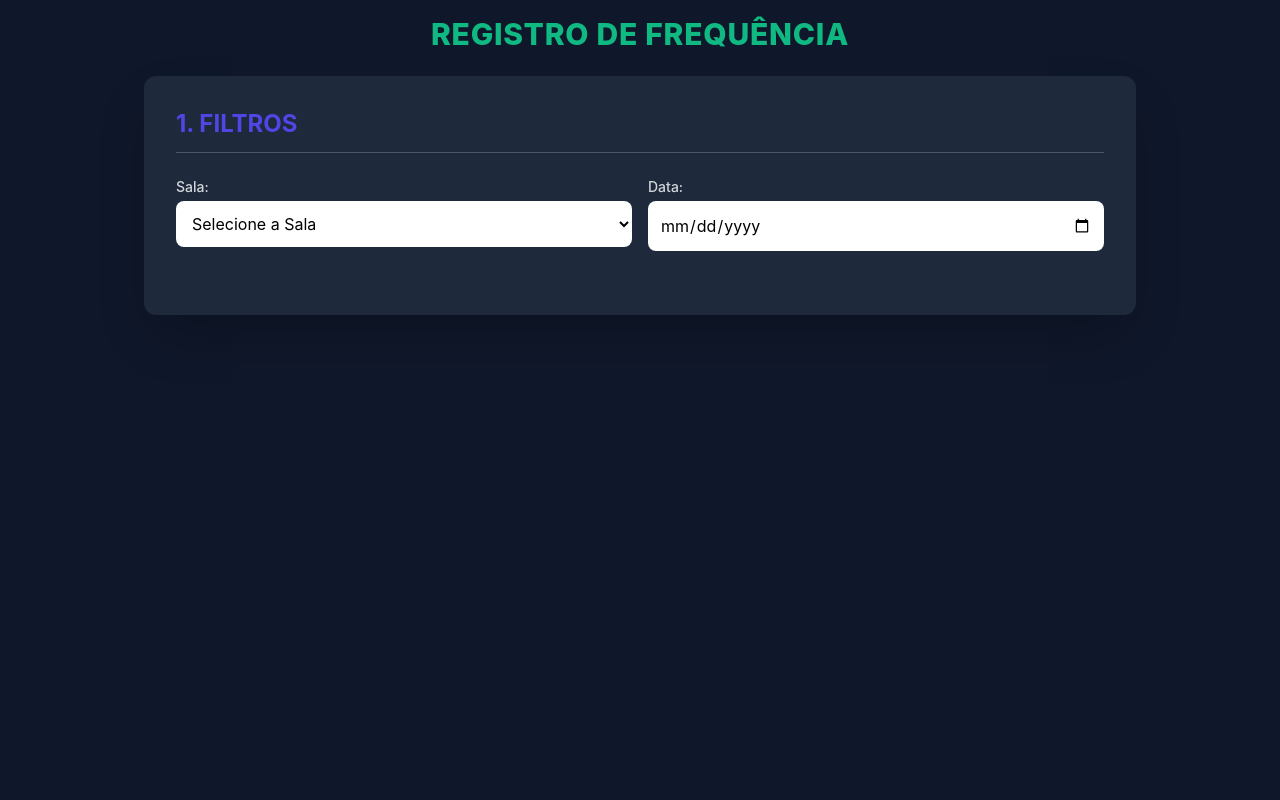
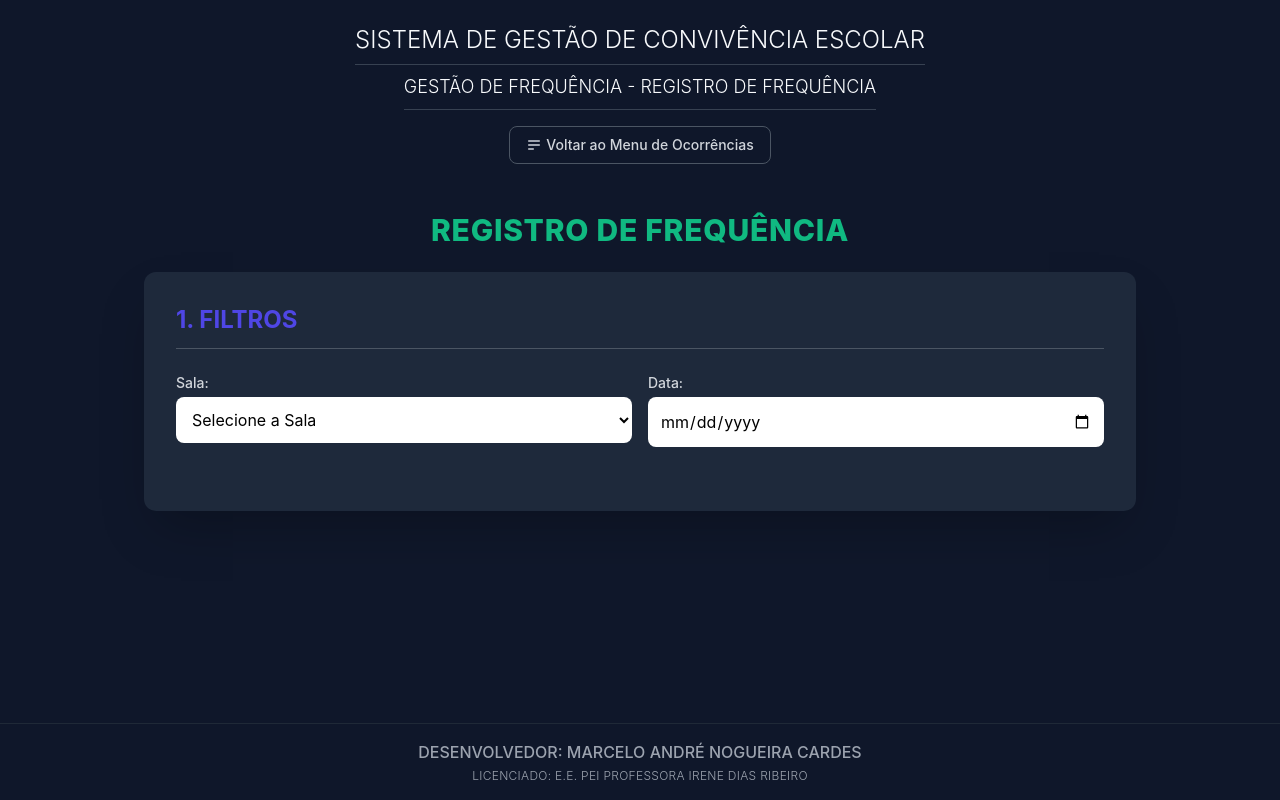
Before and after one commit to ocorrenciasidr/gestao, a Flask app: page /gestao_frequencia_registro in a window 1280 px wide. Run offline with Flask 3, Linux system fonts and the light colour scheme; data that the repository does not hold is empty; parts of the project's set-up code (start-up, migrations or seed data) failed here and were passed over; some libraries are stand-ins or nearby versions.

Commit message:
Update gestao_frequencia_registro.html

```diff
--- a/templates/gestao_frequencia_registro.html
+++ b/templates/gestao_frequencia_registro.html
@@ -42,6 +42,27 @@
   </style>
 </head>
 <body class="flex flex-col items-center justify-center min-h-screen">
+
+  <!-- HEADER -->
+  <header class="text-center mb-8 mt-4">
+    <h1 class="text-2xl text-text-light mt-2 font-light border-b border-gray-700 pb-2 inline-block">
+      SISTEMA DE GESTÃO DE CONVIVÊNCIA ESCOLAR
+    </h1><br>
+    <h2 class="text-lg text-text-light mt-2 font-light border-b border-gray-700 pb-2 inline-block">
+      GESTÃO DE FREQUÊNCIA - REGISTRO DE FREQUÊNCIA
+    </h2>
+    <button onclick="window.location.href='/gestao_ocorrencia'"
+      class="mt-4 px-4 py-2 text-sm font-medium rounded-lg text-gray-300 border border-gray-600 hover:bg-gray-700 transition duration-150 flex items-center mx-auto">
+      <svg class="w-4 h-4 mr-1" fill="none" stroke="currentColor" viewBox="0 0 24 24"
+        xmlns="http://www.w3.org/2000/svg">
+        <path stroke-linecap="round" stroke-linejoin="round" stroke-width="2"
+          d="M4 6h16M4 12h16M4 18h7"></path>
+      </svg>
+      Voltar ao Menu de Ocorrências
+    </button>
+  </header>
+
+  <!-- CONTEÚDO PRINCIPAL -->
   <div class="w-full max-w-5xl flex-grow p-4">
     <h1 class="text-3xl font-extrabold mb-6 text-center text-accent-success tracking-wide">
       REGISTRO DE FREQUÊNCIA
@@ -94,7 +115,8 @@
       class="hidden bg-dark-secondary p-10 mt-8 rounded-xl shadow-2xl text-center border border-gray-600">
       <h2 class="text-2xl font-extrabold text-accent-success mb-4">FREQUÊNCIA JÁ REGISTRADA</h2>
       <p class="text-lg leading-relaxed text-gray-200">
-        A frequência desta <span class="text-secondary-accent font-bold">sala</span> e desta <span class="text-secondary-accent font-bold">data</span>
+        A frequência desta <span class="text-secondary-accent font-bold">sala</span> e desta <span
+          class="text-secondary-accent font-bold">data</span>
         já foi registrada anteriormente.<br><br>
         Para realizar qualquer alteração, utilize as telas:
         <br>
@@ -103,6 +125,16 @@
       </p>
     </div>
   </div>
+
+  <!-- FOOTER -->
+  <footer class="w-full text-center mt-10 p-4 text-gray-400 text-sm border-t border-gray-800">
+    <p class="mb-1 text-base font-medium">
+      DESENVOLVEDOR: MARCELO ANDRÉ NOGUEIRA CARDES
+    </p>
+    <p class="text-xs font-light tracking-wide">
+      LICENCIADO: E.E. PEI PROFESSORA IRENE DIAS RIBEIRO
+    </p>
+  </footer>
 
   <script>
     let salasData = [];
@@ -126,7 +158,7 @@
         salasData.forEach(sala => {
           selectSala.innerHTML += `<option value="${sala.id}">${sala.nome}</option>`;
         });
-      } catch (error) {
+      } catch {
         mostrarMsg('Erro ao carregar salas.', 'alert-danger');
       }
     }
@@ -162,12 +194,10 @@
         const statusData = await statusResponse.json();
 
         if (statusData.registrada) {
-          // Frequência já registrada → mostra só a mensagem
           statusDiv.innerHTML = `<span class="text-accent-success font-bold">Frequência já registrada.</span>`;
           isLocked = true;
           mensagemTravada.classList.remove('hidden');
         } else {
-          // Nova frequência → libera a lista
           statusDiv.innerHTML = `<span class="text-secondary-accent font-bold">Frequência pendente.</span>`;
           alunosContainer.classList.remove('hidden');
           document.getElementById('btn-salvar-frequencia').classList.remove('hidden');
@@ -183,7 +213,8 @@
       tbody.innerHTML = '';
 
       alunosData.forEach(aluno => {
-        const currentStatus = frequenciaData[aluno.id] || 'F';
+        const currentStatus = frequenciaData[aluno.id] || 'P'; // Agora inicia com P
+        frequenciaData[aluno.id] = currentStatus; // Garante o valor inicial
         const colorClass = currentStatus === 'P' ? 'status-P' : 'status-F';
 
         const tr = document.createElement('tr');
@@ -242,7 +273,7 @@
         if (!response.ok) throw new Error(result.error);
         mostrarMsg(result.message, 'accent-success');
         checkFrequencyStatus();
-      } catch (err) {
+      } catch {
         mostrarMsg('Erro ao salvar.', 'alert-danger');
       }
     }
```
